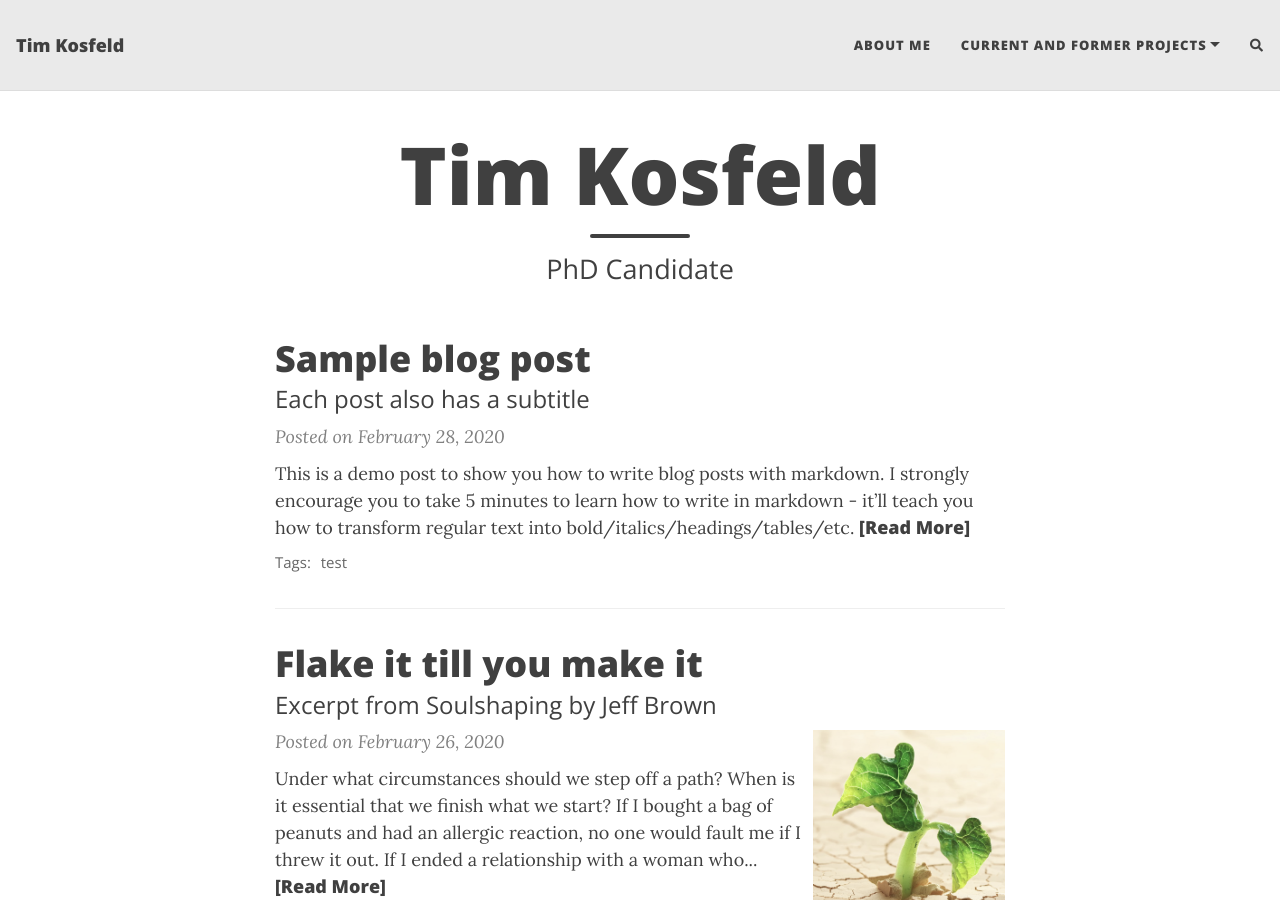
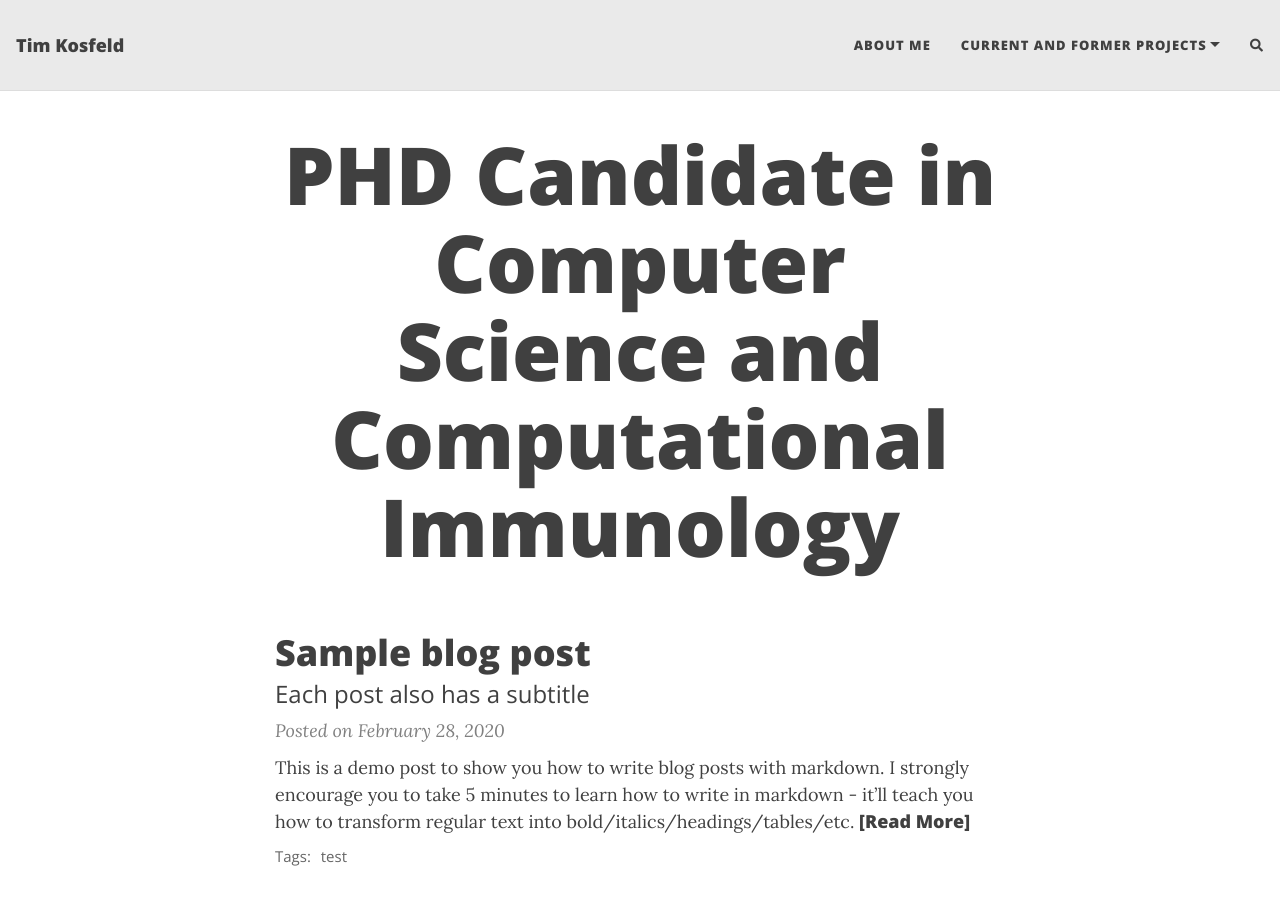
Before and after one commit to TKosfeld/tkosfeld.github.io, a Jekyll site: the page built from index.html, in a window 1280 px wide and 900 px high. Built offline with Jekyll 4.4.1, drawn with Linux system fonts in a browser that asks for light colours; nearby versions of some CDN libraries; the list of posts is cut into pages by our own code; comment, search, counter and statistics services are not loaded.

Commit message:
Update index.html

```diff
--- a/index.html
+++ b/index.html
@@ -1,5 +1,5 @@
 ---
 layout: home
-title: Tim Kosfeld
-subtitle: PhD Candidate
+title: PHD Candidate in Computer Science and Computational Immunology
+#subtitle: PhD Candidate
 ---
```
